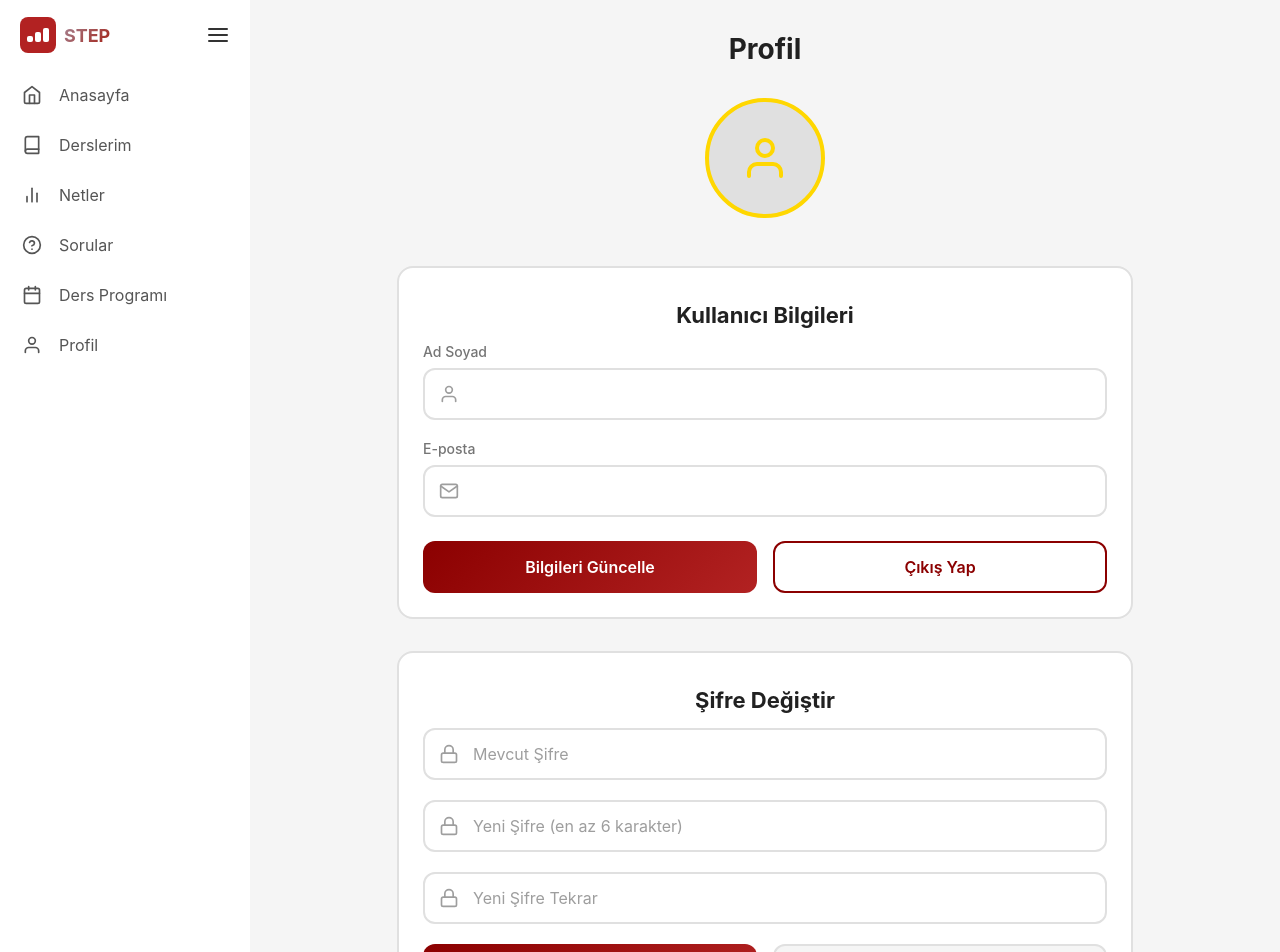
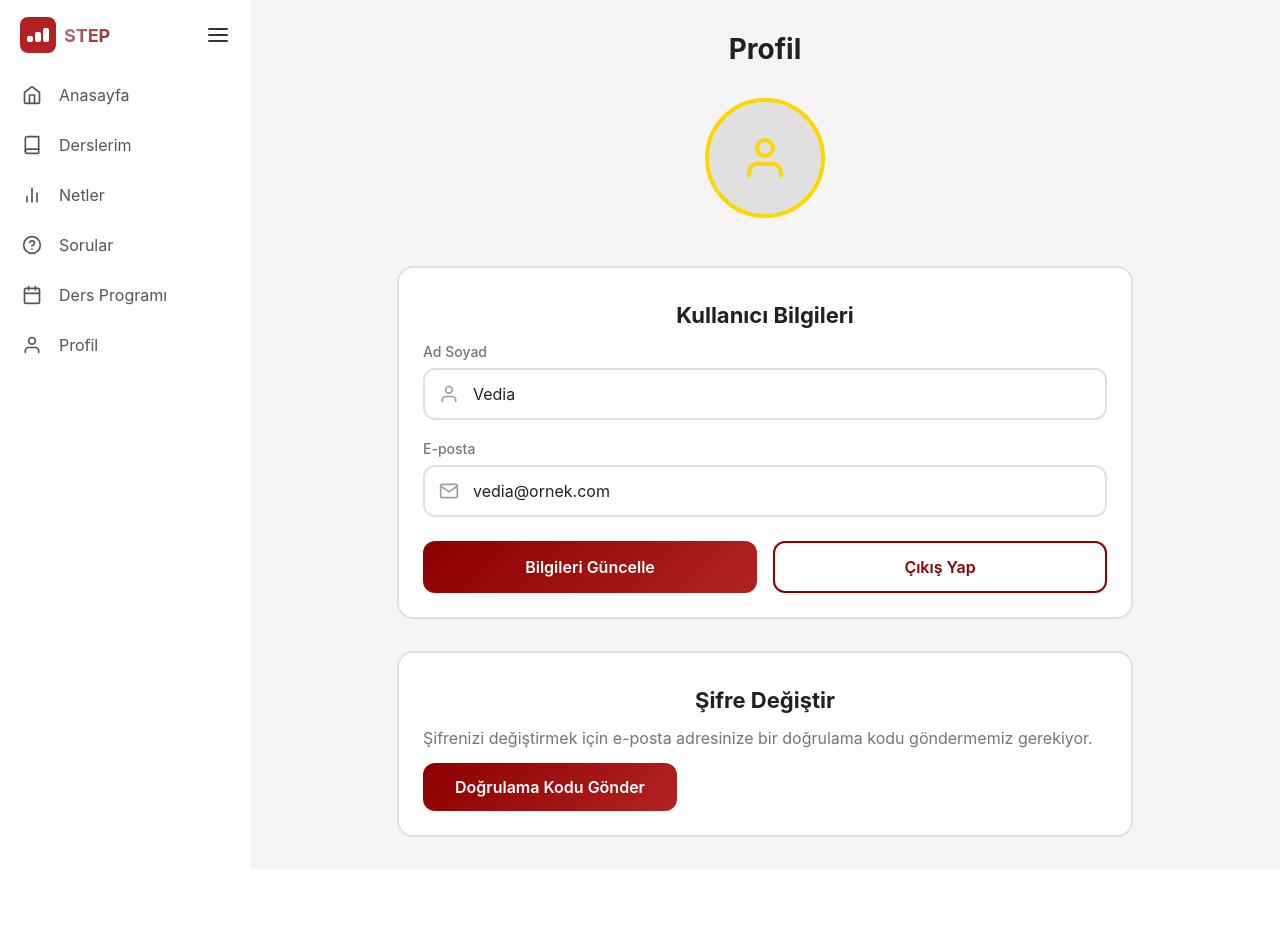
Before and after one commit to vediaa/Step, a React (Vite) app in the folder client/: page /profile in a window 1280 px wide. Shown: the top 952 px of the page. After the commit the page ends 869 px from the top, so only its background shows below. Built offline with nearby package versions, Linux system fonts and the light colour scheme.

Commit message:
Profile page edited

```diff
--- a/client/src/pages/Profile/Profile.jsx
+++ b/client/src/pages/Profile/Profile.jsx
@@ -1,30 +1,104 @@
 import { useState } from "react";
-import { FiUser, FiMail, FiLock } from "react-icons/fi";
+import { FiUser, FiMail, FiLock, FiKey } from "react-icons/fi";
 import Card from "../../components/Card/Card";
 import Input from "../../components/Input/Input";
 import Button from "../../components/Button/Button";
 import "./Profile.css";
 
 const Profile = () => {
+  // Kullanıcı bilgileri (Normalde bunları API'den veya Context'ten çekersin)
   const [userData, setUserData] = useState({
-    name: "",
-    email: "",
-    currentPassword: "",
+    name: "Vedia",
+    email: "vedia@ornek.com",
+  });
+
+  // Şifre sıfırlama (OTP) süreci için state'ler
+  const [passwords, setPasswords] = useState({
+    otp: "",
     newPassword: "",
     confirmPassword: "",
   });
+  const [otpGonderildi, setOtpGonderildi] = useState(false);
+  const [mesaj, setMesaj] = useState("");
 
+  // Input değişikliklerini yakalama
   const handleChange = (e) => {
-    setUserData({
-      ...userData,
-      [e.target.name]: e.target.value,
-    });
+    setPasswords({ ...passwords, [e.target.name]: e.target.value });
   };
 
-  const handlePasswordChange = (e) => {
+  // 1. ADIM: ÇIKIŞ YAP (cikisYap Controller'ına gider)
+  const handleLogout = async () => {
+    console.log("1. ADIM: Butona başarıyla tıklandı, fonksiyon çalışıyor!"); // <--- BUNU EKLE
+    try {
+      const res = await fetch("http://localhost:5001/api/auth/cikis", {
+        method: "GET",
+        // Cookie'lerin backend'e gitmesi için bu ayar şarttır:
+        credentials: "include",
+      });
+      const data = await res.json();
+
+      if (data.success) {
+        // Çıkış başarılıysa kullanıcıyı login sayfasına yönlendir
+        window.location.href = "/login";
+      } else {
+        alert("Çıkış yapılamadı: " + data.message);
+      }
+    } catch (error) {
+      console.error("Çıkış hatası:", error);
+    }
+  };
+
+  // 2. ADIM: OTP GÖNDER (sendResetOtp Controller'ına gider)
+  const handleSendOtp = async () => {
+    try {
+      const res = await fetch("http://localhost:5001/api/auth/send-reset-otp", {
+        method: "POST",
+        headers: { "Content-Type": "application/json" },
+        body: JSON.stringify({ email: userData.email }),
+      });
+      const data = await res.json();
+
+      if (data.success) {
+        setOtpGonderildi(true);
+        setMesaj("Mailinize 6 haneli doğrulama kodu gönderildi!");
+      } else {
+        setMesaj(data.message);
+      }
+    } catch (error) {
+      setMesaj("Kod gönderilirken bir hata oluştu.");
+    }
+  };
+
+  // 3. ADIM: ŞİFREYİ GÜNCELLE (resetPassword Controller'ına gider)
+  const handlePasswordReset = async (e) => {
     e.preventDefault();
-    // Şifre değiştirme işlemi
-    console.log("Password change:", userData);
+
+    if (passwords.newPassword !== passwords.confirmPassword) {
+      return setMesaj("Yeni şifreler birbiriyle eşleşmiyor!");
+    }
+
+    try {
+      const res = await fetch("http://localhost:5001/api/auth/reset-password", {
+        method: "POST",
+        headers: { "Content-Type": "application/json" },
+        body: JSON.stringify({
+          email: userData.email,
+          otp: passwords.otp,
+          newPassword: passwords.newPassword,
+        }),
+      });
+      const data = await res.json();
+
+      if (data.success) {
+        setMesaj("Şifreniz başarıyla değiştirildi!");
+        setOtpGonderildi(false); // Formu başlangıç haline döndür
+        setPasswords({ otp: "", newPassword: "", confirmPassword: "" });
+      } else {
+        setMesaj(data.message);
+      }
+    } catch (error) {
+      setMesaj("Şifre güncellenirken bir hata oluştu.");
+    }
   };
 
   return (
@@ -47,7 +121,7 @@ const Profile = () => {
             type="text"
             name="name"
             value={userData.name}
-            onChange={handleChange}
+            onChange={(e) => setUserData({ ...userData, name: e.target.value })}
             icon={<FiUser />}
             label="Ad Soyad"
           />
@@ -56,34 +130,61 @@ const Profile = () => {
             type="email"
             name="email"
             value={userData.email}
-            onChange={handleChange}
+            readOnly // E-posta değiştirme genelde ayrı bir işlem gerektirir
             icon={<FiMail />}
             label="E-posta"
           />
 
           <div className="profile-actions">
             <Button variant="primary">Bilgileri Güncelle</Button>
-            <Button variant="outline">Çıkış Yap</Button>
+            <Button variant="outline" onClick={handleLogout}>
+              Çıkış Yap
+            </Button>
           </div>
         </Card>
 
         <Card className="password-card">
           <h2 className="section-title">Şifre Değiştir</h2>
-          <form onSubmit={handlePasswordChange}>
+
+          {mesaj && (
+            <p
+              className="form-message"
+              style={{ color: "var(--primary-color)", marginBottom: "15px" }}
+            >
+              {mesaj}
+            </p>
+          )}
+
+          {/* OTP Henüz Gönderilmediyse Bu Ekran Görünür */}
+          {!otpGonderildi ? (
+            <div className="otp-request-section">
+              <p
+                style={{ marginBottom: "15px", color: "var(--text-secondary)" }}
+              >
+                Şifrenizi değiştirmek için e-posta adresinize bir doğrulama kodu
+                göndermemiz gerekiyor.
+              </p>
+              <Button type="button" variant="primary" onClick={handleSendOtp}>
+                Doğrulama Kodu Gönder
+              </Button>
+            </div>
+          ) : (
+            // OTP Gönderildikten Sonra Yeni Şifre Formu Görünür
+            <form onSubmit={handlePasswordReset}>
               <Input
-              type="password"
-              name="currentPassword"
-              placeholder="Mevcut Şifre"
-              value={userData.currentPassword}
+                type="text"
+                name="otp"
+                placeholder="E-postanıza gelen 6 haneli kod"
+                value={passwords.otp}
                 onChange={handleChange}
-              icon={<FiLock />}
+                icon={<FiKey />}
               />
 
               <Input
                 type="password"
                 name="newPassword"
                 placeholder="Yeni Şifre (en az 6 karakter)"
-              value={userData.newPassword}
+                value={passwords.newPassword}
                 onChange={handleChange}
                 icon={<FiLock />}
               />
@@ -92,20 +193,25 @@ const Profile = () => {
                 type="password"
                 name="confirmPassword"
                 placeholder="Yeni Şifre Tekrar"
-              value={userData.confirmPassword}
+                value={passwords.confirmPassword}
                 onChange={handleChange}
                 icon={<FiLock />}
               />
 
               <div className="password-actions">
                 <Button type="submit" variant="primary">
-                Şifreyi Değiştir
+                  Şifreyi Onayla ve Değiştir
                 </Button>
-              <Button type="button" variant="secondary">
+                <Button
+                  type="button"
+                  variant="secondary"
+                  onClick={() => setOtpGonderildi(false)}
+                >
                   İptal
                 </Button>
               </div>
             </form>
+          )}
         </Card>
       </div>
     </div>
```
Also changed, not shown: 1 other file (tests, documents, lock files or other folders). Lines whose indentation alone changed are shown as unchanged.
